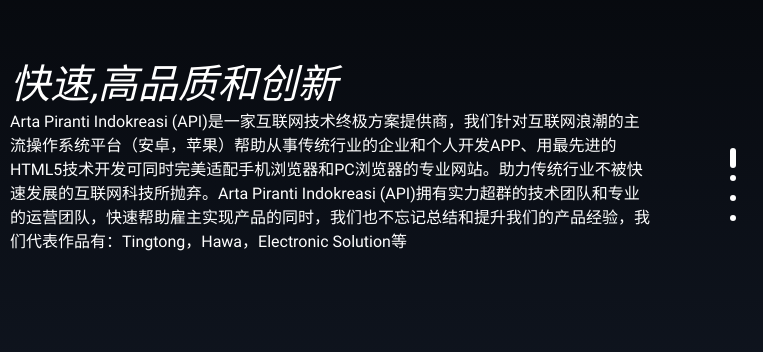
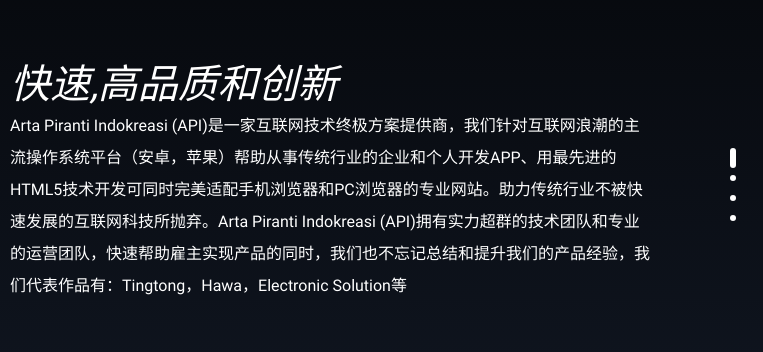
Before and after one commit to Seikagoeng/artapiranti, a website: page src/index.html in a window 1280 px wide. Both pictures are taken after a click on the link 752 px from the left and 37 px from the top of the page. Shown: the part 213-565 px from the top of the page, 517-1280 px from the left. Drawn offline with Linux system fonts and the light colour scheme.

Commit message:
fix wording missing 'o' of 'technology'

```diff
--- a/src/index.html
+++ b/src/index.html
@@ -73,7 +73,7 @@
           <div class="right-text">
             <h1><em lang="en">SPEED, QUALITY and CREATIVE</em></h1>
             <article lang="en" data-lang-token="aboutUsText">
-              Arta Piranti Indokreasi (API) is a IT Solution Company which develops and specializes in mobile applications and websites (HTML5). Our goal is to create technolgy awareness and help clients to keep up with the fast pace of mobile technology around the globe with an easy-to-access platforms supported by our highly skilled technical resources and professional operation team. We help clients not only in implementing mobile application solutions at a very fast pace but also understand and enhance their products and/or users’ experience. Some of the notable mobile application base products we have proudly participated includes TingTong, Hawa, Electronic Solution and more ………
+              Arta Piranti Indokreasi (API) is a IT Solution Company which develops and specializes in mobile applications and websites (HTML5). Our goal is to create technology awareness and help clients to keep up with the fast pace of mobile technology around the globe with an easy-to-access platforms supported by our highly skilled technical resources and professional operation team. We help clients not only in implementing mobile application solutions at a very fast pace but also understand and enhance their products and/or users’ experience. Some of the notable mobile application base products we have proudly participated includes TingTong, Hawa, Electronic Solution and more ………
             </article>
           </div>
         </main>
--- a/src/static/css/page.css
+++ b/src/static/css/page.css
@@ -149,6 +149,10 @@
 .right-image {
   display: inline-block;
   vertical-align: top;
+}
+
+.page-about article[lang="zh"] {
+  line-height: 2;
 }
 
 .page-about .left-image {
```
Also changed, not shown: dist/index.html, dist/static/css/main-77b4177563.min.css (deleted), dist/static/css/main-a49148e510.min.css (added).
